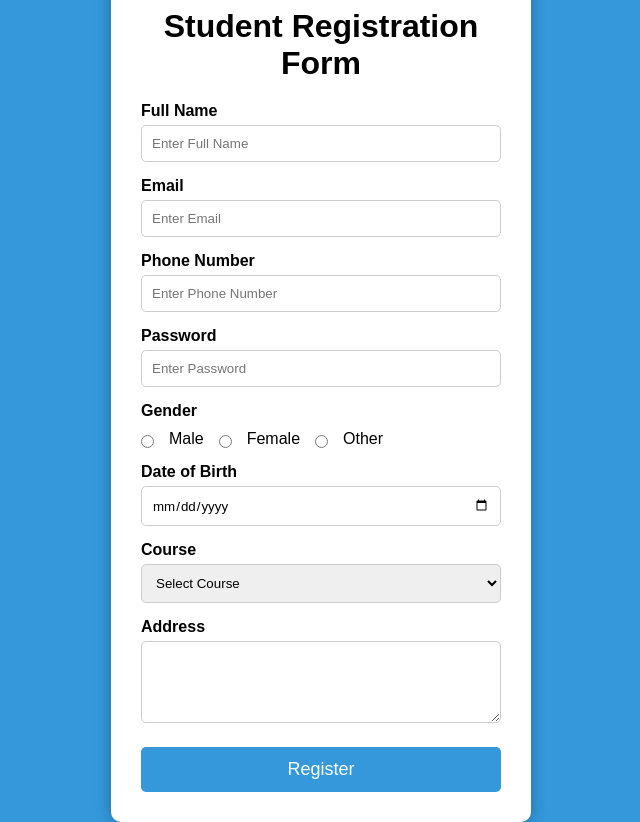
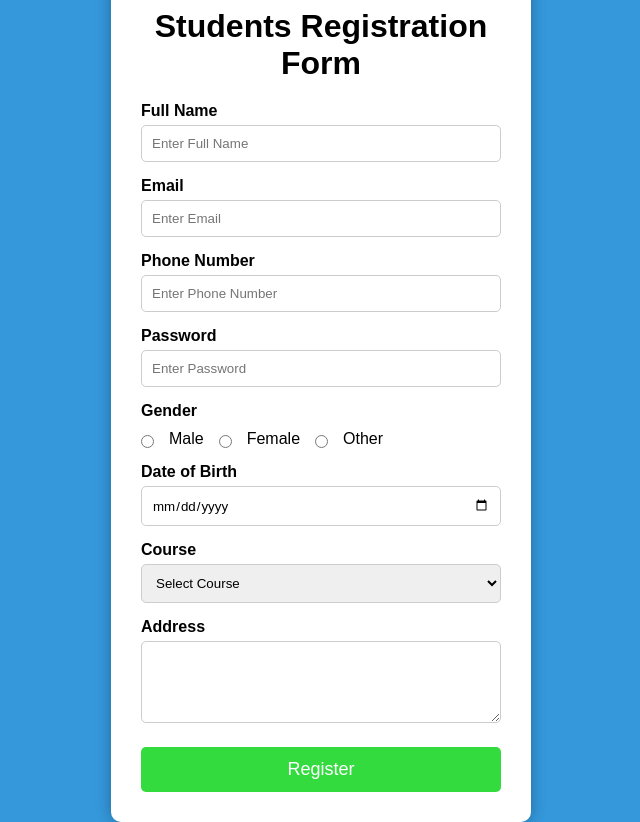
Before and after one commit to yuvrajmeena12/dev, a plain HTML site: page index.html in a window 1280 px wide. Shown: the whole page, without its empty margins (319-959 px from the left). Drawn offline with Linux system fonts and the light colour scheme.

Commit message:
Updated UI

```diff
--- a/index.html
+++ b/index.html
@@ -10,7 +10,7 @@
 
 <div class="container">
 
-    <h1>Student Registration Form</h1>
+    <h1>Students Registration Form </h1>
 
     <form>
 
--- a/style.css
+++ b/style.css
@@ -65,7 +65,7 @@ button{
     width:100%;
     margin-top:20px;
     padding:12px;
-    background:#3498db;
+    background:#34db3f;
     color:white;
     border:none;
     border-radius:5px;
```
